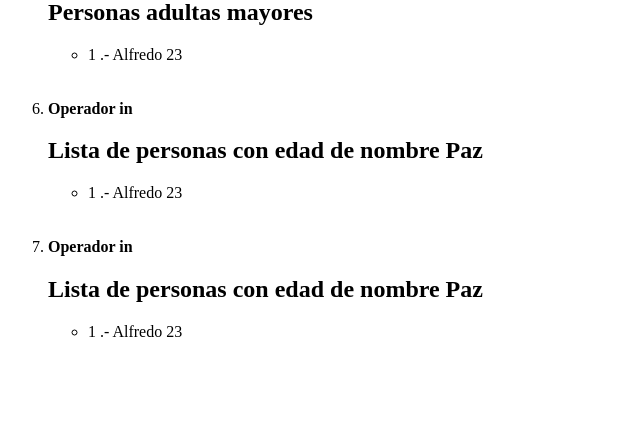
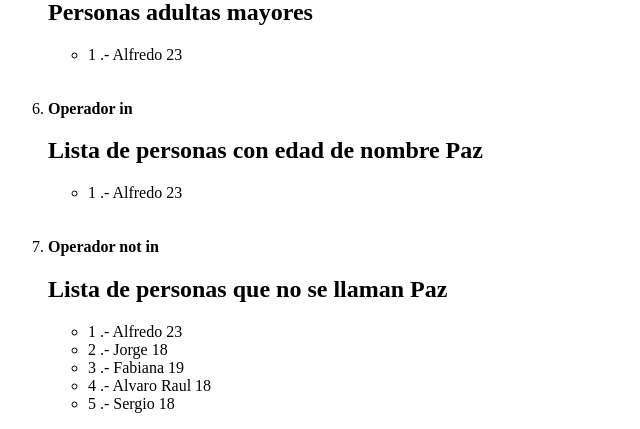
Before and after one commit to FabbPP/PWeb2Marcela, a Django app: page /pruebaIf/ in a window 1280 px wide. Shown: the part 823-1252 px from the top of the page, without its empty margins (0-640 px from the left). Before the commit the page ends 1160 px from the top, so only its background shows below. Run offline with Django 5.2, Linux system fonts and the light colour scheme; data comes from the database, SQL or seed files in the repository.

Commit message:
Prueba operador not in - if tag

```diff
--- a/Django_project/listaContactos/personas/templates/pruebaIf.html
+++ b/Django_project/listaContactos/personas/templates/pruebaIf.html
@@ -71,13 +71,13 @@
                 {% endfor %}
             </ul>
             <br> </br>
-            <li> <strong>Operador in </strong></li>
-            <h2> Lista de personas con edad de nombre Paz</h2>
+            <li><strong>Operador not in</strong></li>
+            <h2>Lista de personas que no se llaman Paz</h2>
             <ul>
                 {% for persona in personasRegistradas %}
-                    {% if 22 < persona.edad %}
-                        <li> {{forloop.counter}} .- {{persona.nombres}} {{persona.edad}}</li>
-                    {% endif%}
+                    {% if "Paz" not in persona.nombres %}
+                        <li>{{ forloop.counter }} .- {{ persona.nombres }} {{ persona.edad }}</li>
+                    {% endif %}
                 {% endfor %}
             </ul>
 
```
